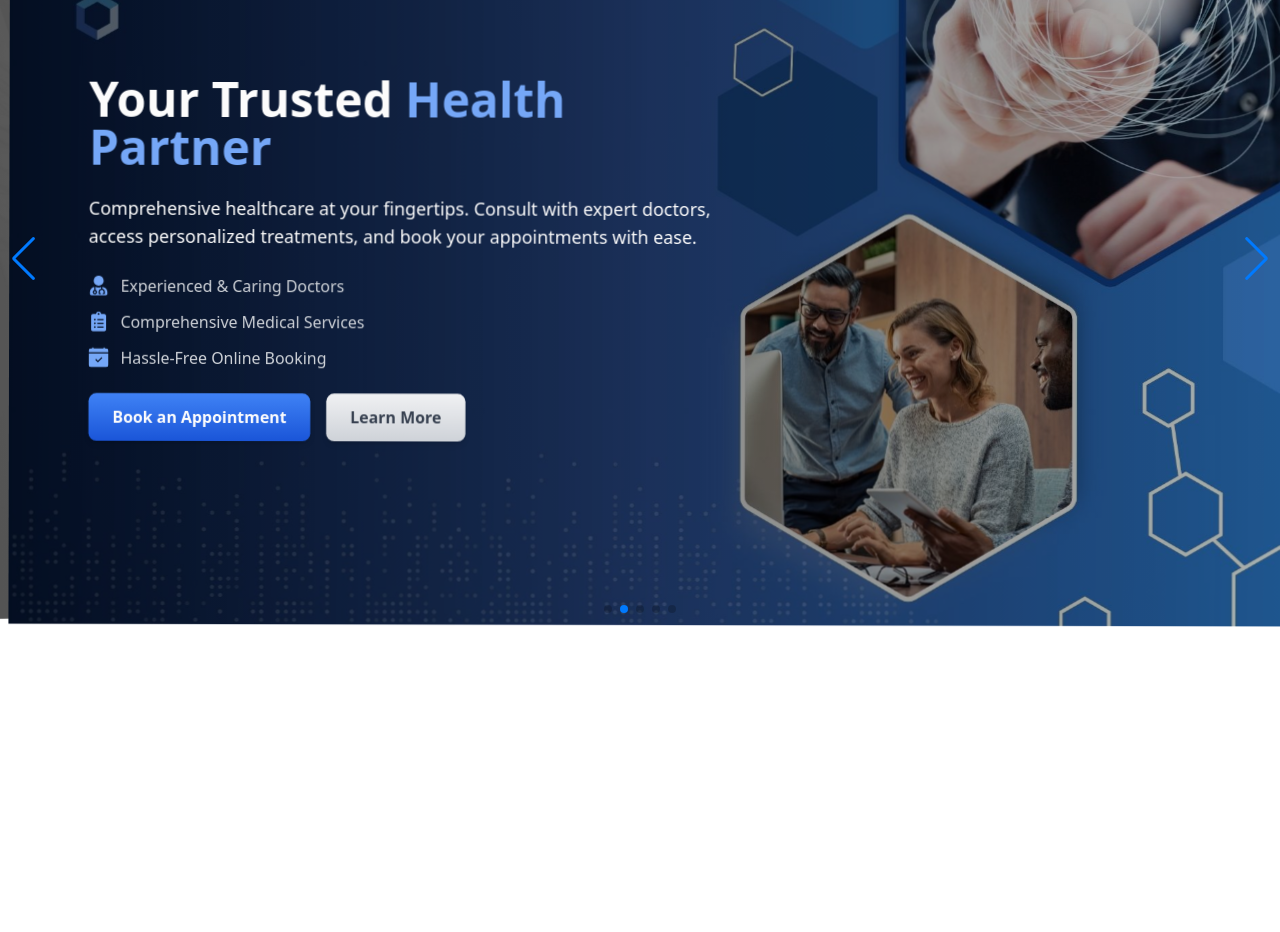
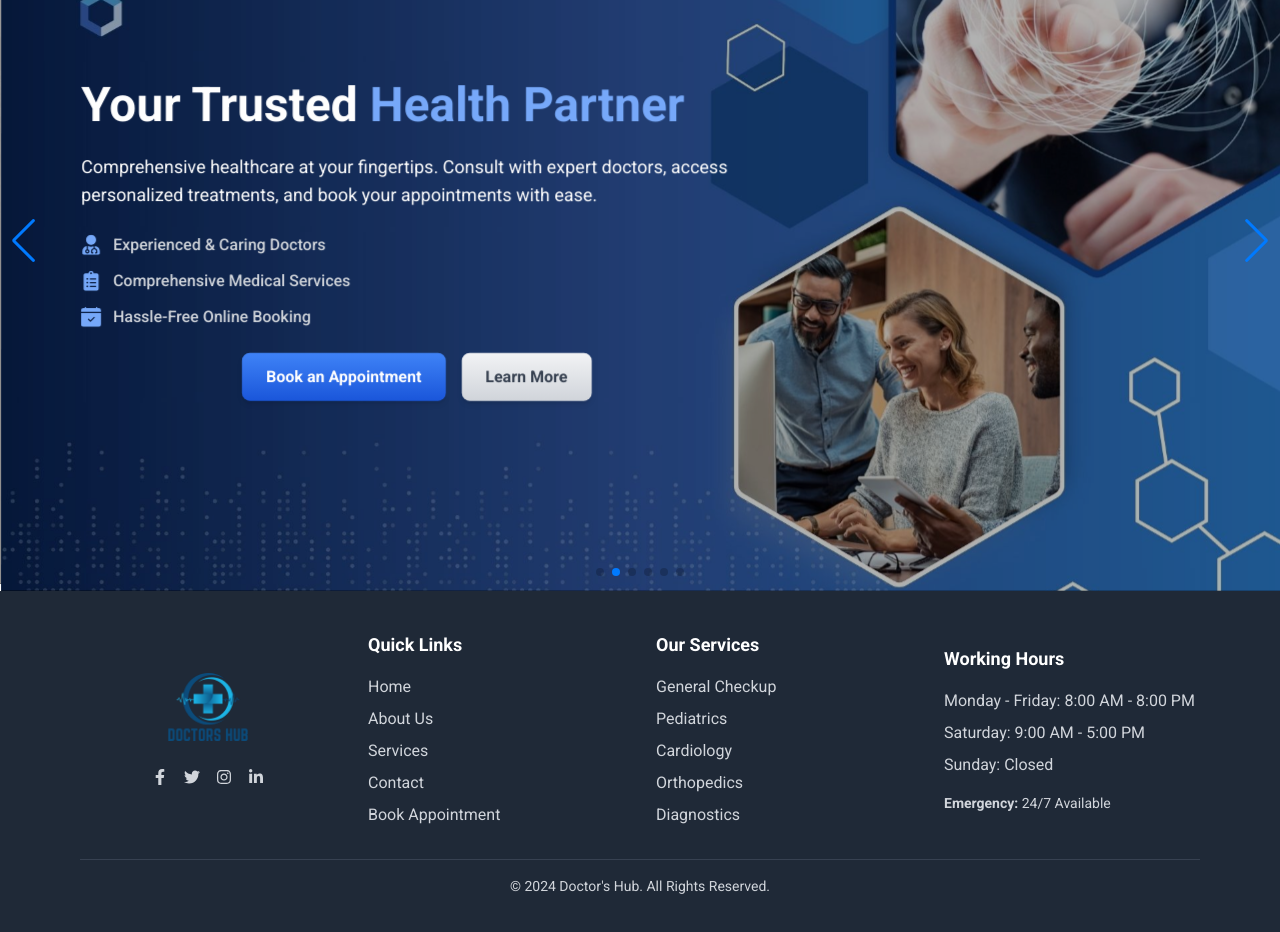
Before and after one commit to Abu-Al-Maruf/doctors-hub, a React (Vite) app: page / in a window 1280 px wide. Shown: the part 180-1112 px from the top of the page. Before the commit the page ends 807 px from the top, so only its background shows below. Built offline with nearby package versions, Linux system fonts and the light colour scheme.

Commit message:
footer section complete

```diff
--- a/src/components/Home/Banner/Banner.jsx
+++ b/src/components/Home/Banner/Banner.jsx
@@ -5,7 +5,7 @@ import { Swiper, SwiperSlide } from 'swiper/react';
 import 'swiper/css';
 import 'swiper/css/navigation';
 import 'swiper/css/pagination';
-import { Navigation, Pagination, Autoplay, EffectFade, EffectCards } from 'swiper/modules';
+import { Navigation, Pagination, Autoplay, EffectCards } from 'swiper/modules';
 
 // Background images
 import bg1 from '../../../assets/home/bg-1.jpg';
@@ -13,9 +13,10 @@ import bg2 from '../../../assets/home/bg-2.jpg';
 import bg3 from '../../../assets/home/bg-3.jpg';
 import bg4 from '../../../assets/home/bg-4.jpg';
 import bg5 from '../../../assets/home/bg-5.jpg';
+import bg6 from '../../../assets/home/bg-6.jpg';
 
 const Banner = () => {
-    const backgroundImages = [bg1, bg2, bg3, bg4, bg5];
+    const backgroundImages = [bg1, bg2, bg3, bg4, bg5, bg6];
 
     return (
         <Swiper
@@ -26,53 +27,53 @@ const Banner = () => {
             loop={true}
             effect="cards"
             speed={700}
-            className="h-[calc(100vh-4rem)]"
+            className="h-[calc(80vh-4rem)] sm:h-[calc(100vh-4rem)] sm:max-h-[700px]"
         >
             {backgroundImages.map((bg, index) => (
                 <SwiperSlide key={index}>
                     <section
-                        className="relative bg-cover bg-center text-white h-full flex items-center px-4 md:px-12 lg:px-20"
+                        className="px-4 sm:px-6 md:px-12 lg:px-20 relative bg-cover bg-right sm:bg-top text-white h-full flex items-center "
                         style={{
                             backgroundImage: `url(${bg})`,
                         }}
                     >
                         {/* Gradient Overlay */}
-                        <div className="absolute inset-0 bg-gradient-to-r from-black/60 to-black/30"></div>
+                        <div className="absolute inset-0 bg-black/50 sm:bg-black/30"></div>
 
                         {/* Content */}
-                        <div className="relative z-10 max-w-2xl space-y-6 text-center md:text-left">
+                        <div className="relative z-10 max-w-2xl space-y-6 text-center sm:text-left">
                             {/* Headline */}
-                            <h1 className="text-3xl md:text-5xl font-extrabold leading-tight">
+                            <h1 className="text-xl sm:text-2xl md:text-5xl font-extrabold leading-tight">
                                 Your Trusted <span className="text-blue-400">Health Partner</span>
                             </h1>
 
                             {/* Description */}
-                            <p className="text-sm md:text-lg leading-relaxed">
+                            <p className="text-xs sm:text-sm md:text-lg leading-relaxed">
                                 Comprehensive healthcare at your fingertips. Consult with expert doctors, access personalized treatments, and book your appointments with ease.
                             </p>
 
                             {/* Features with Icons */}
-                            <div className="text-sm md:text-base text-gray-300 space-y-3">
-                                <div className="flex items-center gap-3 justify-center md:justify-start font-medium">
-                                    <FaUserMd className="text-blue-400 text-xl" />
+                            <div className="text-xs sm:text-sm md:text-base text-gray-300 space-y-3">
+                                <div className="flex items-center gap-2 sm:gap-3 justify-center sm:justify-start font-medium">
+                                    <FaUserMd className="text-blue-400 text-lg sm:text-xl" />
                                     <span>Experienced & Caring Doctors</span>
                                 </div>
-                                <div className="flex items-center gap-3 justify-center md:justify-start font-medium">
-                                    <FaClipboardList className="text-blue-400 text-xl" />
+                                <div className="flex items-center gap-2 sm:gap-3 justify-center sm:justify-start font-medium">
+                                    <FaClipboardList className="text-blue-400 text-lg sm:text-xl" />
                                     <span>Comprehensive Medical Services</span>
                                 </div>
-                                <div className="flex items-center gap-3 justify-center md:justify-start font-medium">
-                                    <BsFillCalendarCheckFill className="text-blue-400 text-xl" />
+                                <div className="flex items-center gap-2 sm:gap-3 justify-center sm:justify-start font-medium">
+                                    <BsFillCalendarCheckFill className="text-blue-400 text-lg sm:text-xl" />
                                     <span>Hassle-Free Online Booking</span>
                                 </div>
                             </div>
 
                             {/* Call-to-Action Buttons */}
-                            <div className="flex flex-wrap gap-4 justify-center md:justify-start">
-                                <button className="bg-gradient-to-b from-blue-500 to-blue-700 text-white font-semibold py-3 px-6 rounded-lg shadow-md transform hover:scale-105 active:translate-y-1 transition-all duration-200">
+                            <div className="flex flex-wrap gap-3 sm:gap-4 justify-center ">
+                                <button className="bg-gradient-to-b from-blue-500 to-blue-700 text-white font-semibold py-2 px-4 sm:py-2.5 sm:px-5 md:py-3 md:px-6 rounded-lg shadow-md transform hover:scale-105 active:translate-y-1 transition-all duration-200">
                                     Book an Appointment
                                 </button>
-                                <button className="bg-gradient-to-b from-gray-100 to-gray-300 text-gray-700 font-semibold py-3 px-6 rounded-lg shadow-md transform hover:scale-105 active:translate-y-1 transition-all duration-200">
+                                <button className="bg-gradient-to-b from-gray-100 to-gray-300 text-gray-700 font-semibold py-2 px-4 sm:py-2.5 sm:px-5 md:py-3 md:px-6 rounded-lg shadow-md transform hover:scale-105 active:translate-y-1 transition-all duration-200">
                                     Learn More
                                 </button>
                             </div>
--- /dev/null
+++ b/src/components/Home/Footer/Footer.jsx
@@ -0,0 +1,74 @@
+import React from 'react';
+import { FaFacebookF, FaTwitter, FaInstagram, FaLinkedinIn } from 'react-icons/fa';
+import logo from '../../../assets/logo.png';
+const Footer = () => {
+    return (
+        <footer className="px-4 sm:px-6 md:px-12 lg:px-20 bg-gray-800 text-gray-300 py-10">
+            <div className=" grid grid-cols-2 sm:grid-cols-4 gap-8 items-center justify-center">
+                {/* Logo and Text */}
+                <div className="flex flex-col items-center gap-3    ">
+                    <img className="w-20" src={logo} alt="" />
+
+                    <div className="flex gap-4 mt-4">
+                        <a href="#" className="hover:text-blue-400 hover:shadow-3d active:shadow-3d">
+                            <FaFacebookF />
+                        </a>
+                        <a href="#" className="hover:text-blue-400 hover:shadow-3d active:shadow-3d">
+                            <FaTwitter />
+                        </a>
+                        <a href="#" className="hover:text-blue-400 hover:shadow-3d active:shadow-3d">
+                            <FaInstagram />
+                        </a>
+                        <a href="#" className="hover:text-blue-400 hover:shadow-3d active:shadow-3d">
+                            <FaLinkedinIn />
+                        </a>
+                    </div>
+                </div>
+
+              {/* Quick Links */}
+                <div>
+                    <h3 className="text-white text-lg font-semibold mb-4">Quick Links</h3>
+                    <ul className="space-y-2">
+                        <li><a href="#" className="hover:text-blue-400">Home</a></li>
+                        <li><a href="#" className="hover:text-blue-400">About Us</a></li>
+                        <li><a href="#" className="hover:text-blue-400">Services</a></li>
+                        <li><a href="#" className="hover:text-blue-400">Contact</a></li>
+                        <li><a href="#" className="hover:text-blue-400">Book Appointment</a></li>
+                    </ul>
+                </div>
+
+                {/* Our Services */}
+                <div>
+                    <h3 className="text-white text-lg font-semibold mb-4">Our Services</h3>
+                    <ul className="space-y-2">
+                        <li><a href="#" className="hover:text-blue-400">General Checkup</a></li>
+                        <li><a href="#" className="hover:text-blue-400">Pediatrics</a></li>
+                        <li><a href="#" className="hover:text-blue-400">Cardiology</a></li>
+                        <li><a href="#" className="hover:text-blue-400">Orthopedics</a></li>
+                        <li><a href="#" className="hover:text-blue-400">Diagnostics</a></li>
+                    </ul>
+                </div>
+
+                {/* Working Hours */}
+                <div>
+                    <h3 className="text-white text-lg font-semibold mb-4">Working Hours</h3>
+                    <ul className="space-y-2">
+                        <li>Monday - Friday: 8:00 AM - 8:00 PM</li>
+                        <li>Saturday: 9:00 AM - 5:00 PM</li>
+                        <li>Sunday: Closed</li>
+                    </ul>
+                    <p className="text-sm mt-4">
+                        <span className="font-bold">Emergency:</span> 24/7 Available
+                    </p>
+                </div>
+            </div>
+
+            {/* Bottom Bar */}
+            <div className="mt-8 border-t border-gray-700 pt-4 text-center text-sm">
+                <p>&copy; 2024 Doctor's Hub. All Rights Reserved.</p>
+            </div>
+        </footer>
+    );
+};
+
+export default Footer;
--- a/src/components/shared/Navbar.jsx
+++ b/src/components/shared/Navbar.jsx
@@ -176,7 +176,7 @@ const Navbar = () => {
 
   </>
   return (
-    <nav className={`sm:px-20 px-10 sticky top-0 left-0 right-0 z-50 bg-[#EBEAFF] shadow-lg transition-transform duration-300 ${isVisible ? 'translate-y-0' : '-translate-y-[105%]'}`}>
+    <nav className={`px-4 sm:px-6 md:px-12 lg:px-20 sticky top-0 left-0 right-0 z-50 bg-[#EBEAFF] shadow-lg transition-transform duration-300 ${isVisible ? 'translate-y-0' : '-translate-y-[105%]'}`}>
       <div className="max-w-screen-xl flex flex-wrap items-center justify-between mx-auto py-3 px-4" ref={menuRef}>
         <Link
           to="/"
--- a/src/index.css
+++ b/src/index.css
@@ -1,3 +1,11 @@
+@import url("https://fonts.googleapis.com/css2?family=Roboto:wght@300;400;500;700&display=swap");
+
 @tailwind base;
 @tailwind components;
 @tailwind utilities;
+
+@layer base {
+  html {
+    scroll-behavior: smooth;
+  }
+}
--- a/src/pages/Home.jsx
+++ b/src/pages/Home.jsx
@@ -1,15 +1,14 @@
 import Banner from "../components/Home/Banner/Banner";
+import Footer from "../components/Home/Footer/Footer";
 import Navbar from "../components/shared/Navbar";
 
 
 const Home = () => {
     return (
-        <div>
+        <div className="font-roboto">
             <Navbar></Navbar>
             <Banner></Banner>
-
-
-
+            <Footer></Footer>
 
         </div>
     );
--- a/tailwind.config.js
+++ b/tailwind.config.js
@@ -3,12 +3,14 @@ export default {
   content: [
     "./index.html",
     "./src/**/*.{js,ts,jsx,tsx}",
-     "./node_modules/flowbite/**/*.js"
+    "./node_modules/flowbite/**/*.js",
   ],
   theme: {
-    extend: {},
+    extend: {
+      fontFamily: {
+        roboto: ["Roboto", "sans-serif"],
+      },
+    },
   },
-  plugins: [
-    require('flowbite/plugin')
-  ],
+  plugins: [require("flowbite/plugin")],
 };
```
